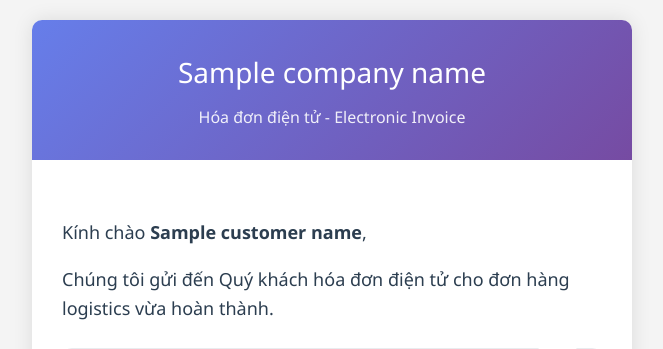
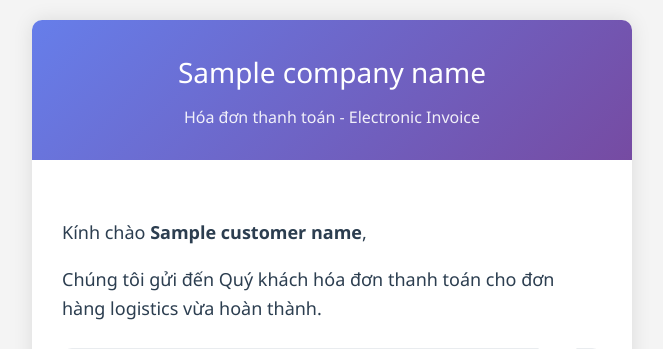
Before and after one commit to Quinh2003/PROJECT_KTC_2025, a Spring app: template spring-project/src/main/resources/templates/invoice-email.html in a window 1280 px wide. Shown: the top 349 px of the page, without its empty margins (308-971 px from the left). Run offline with Thymeleaf, Linux system fonts and the light colour scheme; the template is opened without the code that fills it: most values are stand-ins (such as "Sample title", 1, 10 or a date in 2020); data that the repository does not hold is empty; some of the project's set-up classes (security, data sources, template engines, error pages and the like) are left out, and stand-ins take their place.

Commit message:
update payment invoice

```diff
--- a/spring-project/KTC_Email_Invoice_Test_Collection_Updated.postman_collection.json
+++ b/spring-project/KTC_Email_Invoice_Test_Collection_Updated.postman_collection.json
@@ -444,7 +444,7 @@
 								"invoices"
 							]
 						},
-						"description": "🆕 Tạo hóa đơn điện tử mới (tự động tạo PDF thật sự). Giờ sử dụng delivery_fee và hiển thị delivery.id."
+						"description": "🆕 Tạo hóa đơn thanh toán mới (tự động tạo PDF thật sự). Giờ sử dụng delivery_fee và hiển thị delivery.id."
 					},
 					"response": []
 				},
@@ -657,7 +657,7 @@
 								"download-pdf"
 							]
 						},
-						"description": "📥 Download file PDF của hóa đơn điện tử. 🆕 File sẽ là PDF thật sự với mã vận đơn."
+						"description": "📥 Download file PDF của hóa đơn thanh toán. 🆕 File sẽ là PDF thật sự với mã vận đơn."
 					},
 					"response": []
 				},
--- a/spring-project/src/main/java/ktc/spring_project/dtos/invoice/CancelInvoiceRequestDTO.java
+++ b/spring-project/src/main/java/ktc/spring_project/dtos/invoice/CancelInvoiceRequestDTO.java
@@ -3,7 +3,7 @@ package ktc.spring_project.dtos.invoice;
 import jakarta.validation.constraints.*;
 
 /**
- * DTO cho yêu cầu hủy hóa đơn điện tử
+ * DTO cho yêu cầu hủy hóa đơn thanh toán
  */
 public class CancelInvoiceRequestDTO {
 
--- a/spring-project/src/main/java/ktc/spring_project/dtos/invoice/CreateInvoiceRequestDTO.java
+++ b/spring-project/src/main/java/ktc/spring_project/dtos/invoice/CreateInvoiceRequestDTO.java
@@ -4,7 +4,7 @@ import jakarta.validation.constraints.*;
 import java.math.BigDecimal;
 
 /**
- * DTO cho yêu cầu tạo hóa đơn điện tử
+ * DTO cho yêu cầu tạo hóa đơn thanh toán
  */
 public class CreateInvoiceRequestDTO {
 
--- a/spring-project/src/main/java/ktc/spring_project/dtos/invoice/InvoiceResponseDTO.java
+++ b/spring-project/src/main/java/ktc/spring_project/dtos/invoice/InvoiceResponseDTO.java
@@ -9,7 +9,7 @@ import java.text.DecimalFormat;
 import java.time.format.DateTimeFormatter;
 
 /**
- * DTO cho response hóa đơn điện tử
+ * DTO cho response hóa đơn thanh toán
  * Chứa đầy đủ thông tin hóa đơn để hiển thị
  */
 public class InvoiceResponseDTO {
--- a/spring-project/src/main/java/ktc/spring_project/entities/ElectronicInvoice.java
+++ b/spring-project/src/main/java/ktc/spring_project/entities/ElectronicInvoice.java
@@ -9,8 +9,8 @@ import java.math.BigDecimal;
 import java.sql.Timestamp;
 
 /**
- * Entity cho hóa đơn điện tử
- * Quản lý thông tin hóa đơn điện tử được xuất sau khi hoàn thành giao hàng
+ * Entity cho hóa đơn thanh toán
+ * Quản lý thông tin hóa đơn thanh toán được xuất sau khi hoàn thành giao hàng
  */
 @Entity
 @Table(name = "electronic_invoices")
--- a/spring-project/src/main/java/ktc/spring_project/enums/InvoiceStatus.java
+++ b/spring-project/src/main/java/ktc/spring_project/enums/InvoiceStatus.java
@@ -1,8 +1,8 @@
 package ktc.spring_project.enums;
 
 /**
- * Enum cho trạng thái hóa đơn điện tử
- * Định nghĩa các trạng thái trong vòng đời của hóa đơn điện tử
+ * Enum cho trạng thái hóa đơn thanh toán
+ * Định nghĩa các trạng thái trong vòng đời của hóa đơn thanh toán
  */
 public enum InvoiceStatus {
     CREATED("Đã tạo", "Invoice has been created but not sent"),
--- a/spring-project/src/main/java/ktc/spring_project/enums/StatusType.java
+++ b/spring-project/src/main/java/ktc/spring_project/enums/StatusType.java
@@ -6,7 +6,7 @@ public enum StatusType {
     PAYMENT("Payment"),
     USER("User"),
     DELIVERY("Delivery"),
-    INVOICE("Invoice"); // Thêm hỗ trợ cho hóa đơn điện tử
+    INVOICE("Invoice"); // Thêm hỗ trợ cho hóa đơn thanh toán
 
     private final String displayName;
 
--- a/spring-project/src/main/java/ktc/spring_project/repositories/ElectronicInvoiceRepository.java
+++ b/spring-project/src/main/java/ktc/spring_project/repositories/ElectronicInvoiceRepository.java
@@ -15,7 +15,7 @@ import java.util.Optional;
 
 /**
  * Repository cho ElectronicInvoice entity
- * Cung cấp các phương thức truy vấn dữ liệu hóa đơn điện tử
+ * Cung cấp các phương thức truy vấn dữ liệu hóa đơn thanh toán
  */
 @Repository
 public interface ElectronicInvoiceRepository extends JpaRepository<ElectronicInvoice, Long> {
--- a/spring-project/src/main/java/ktc/spring_project/services/PdfGenerationService.java
+++ b/spring-project/src/main/java/ktc/spring_project/services/PdfGenerationService.java
@@ -61,7 +61,7 @@ public class PdfGenerationService {
         Font boldFont = new Font(Font.HELVETICA, 12, Font.BOLD);
 
         // Title
-        Paragraph title = new Paragraph("HÓA ĐƠN ĐIỆN TỬ", titleFont);
+        Paragraph title = new Paragraph("HÓA ĐƠN THANH TOÁN", titleFont);
         title.setAlignment(Element.ALIGN_CENTER);
         document.add(title);
 
@@ -155,7 +155,7 @@ public class PdfGenerationService {
         }
 
         // Footer
-        Paragraph footer1 = new Paragraph("Hóa đơn điện tử được xuất từ hệ thống KTC Logistics", normalFont);
+        Paragraph footer1 = new Paragraph("Hóa đơn thanh toán được xuất từ hệ thống KTC Logistics", normalFont);
         footer1.setAlignment(Element.ALIGN_CENTER);
         document.add(footer1);
 
--- a/spring-project/src/main/resources/templates/invoice-email.html
+++ b/spring-project/src/main/resources/templates/invoice-email.html
@@ -3,7 +3,7 @@
 <head>
     <meta charset="UTF-8">
     <meta name="viewport" content="width=device-width, initial-scale=1.0">
-    <title>Hóa đơn điện tử KTC Logistics</title>
+    <title>Hóa đơn thanh toán KTC Logistics</title>
     <style>
         /* CSS inline để đảm bảo hiển thị đúng trên mọi email client */
         body {
@@ -220,7 +220,7 @@
         <!-- HEADER -->
         <div class="header">
             <h1 th:text="${companyName}">KTC Logistics</h1>
-            <p class="subtitle">Hóa đơn điện tử - Electronic Invoice</p>
+            <p class="subtitle">Hóa đơn thanh toán - Electronic Invoice</p>
         </div>
 
         <!-- CONTENT -->
@@ -228,7 +228,7 @@
             <!-- Greeting -->
             <div class="greeting">
                 <p>Kính chào <strong th:text="${customerName}">Quý khách</strong>,</p>
-                <p>Chúng tôi gửi đến Quý khách hóa đơn điện tử cho đơn hàng logistics vừa hoàn thành.</p>
+                <p>Chúng tôi gửi đến Quý khách hóa đơn thanh toán cho đơn hàng logistics vừa hoàn thành.</p>
             </div>
 
             <!-- Invoice Information Card -->
@@ -283,7 +283,7 @@
             <!-- PDF Attachment Notice -->
             <div class="attachment-notice" th:if="${hasPdfAttachment}">
                 <span class="icon">📎</span>
-                <strong>File đính kèm:</strong> Hóa đơn điện tử dạng PDF đã được đính kèm trong email này.
+                <strong>File đính kèm:</strong> Hóa đơn thanh toán dạng PDF đã được đính kèm trong email này.
                 Quý khách có thể tải xuống và lưu trữ để làm chứng từ kế toán.
             </div>
 
```
Also changed, not shown: docs/userStory/mockup.md (+1 -1 lines), spring-project/src/main/java/ktc/spring_project/controllers/InvoiceController.java (+8 -8 lines), spring-project/src/main/java/ktc/spring_project/services/EmailService.java (+6 -6 lines), spring-project/src/main/java/ktc/spring_project/services/InvoiceService.java (+5 -5 lines), spring-project/README.md, 4 other files.
